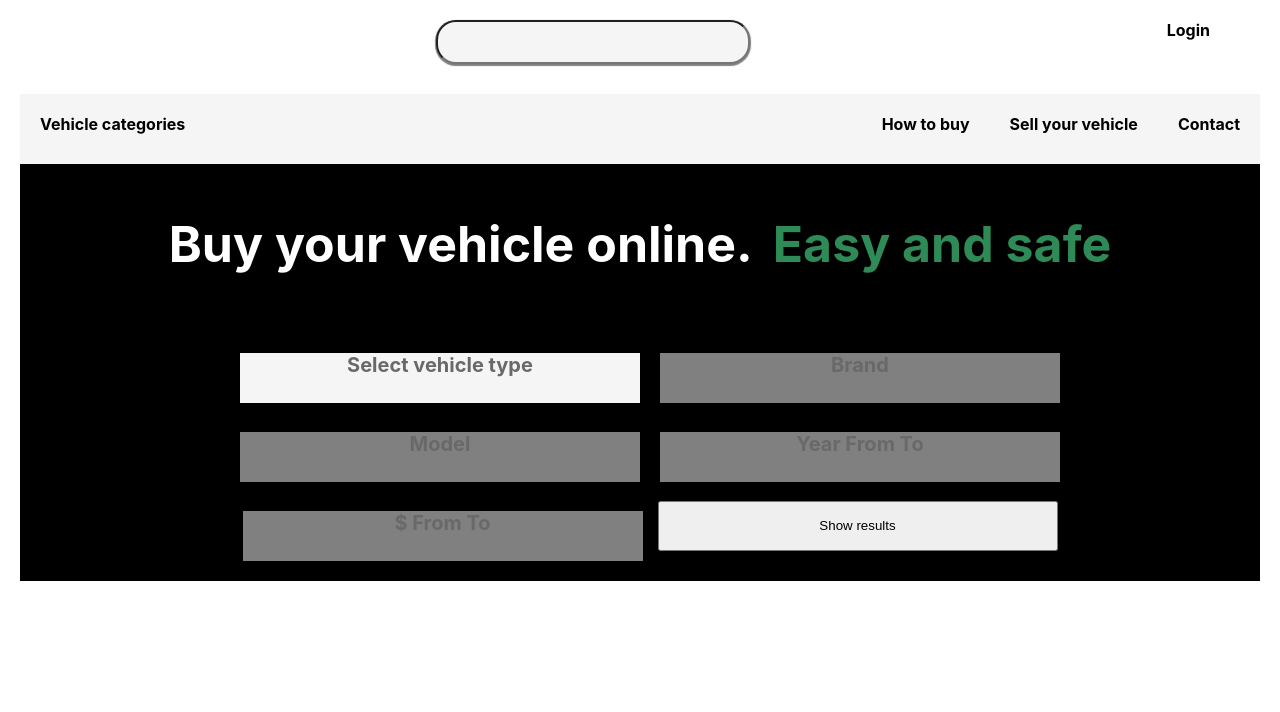
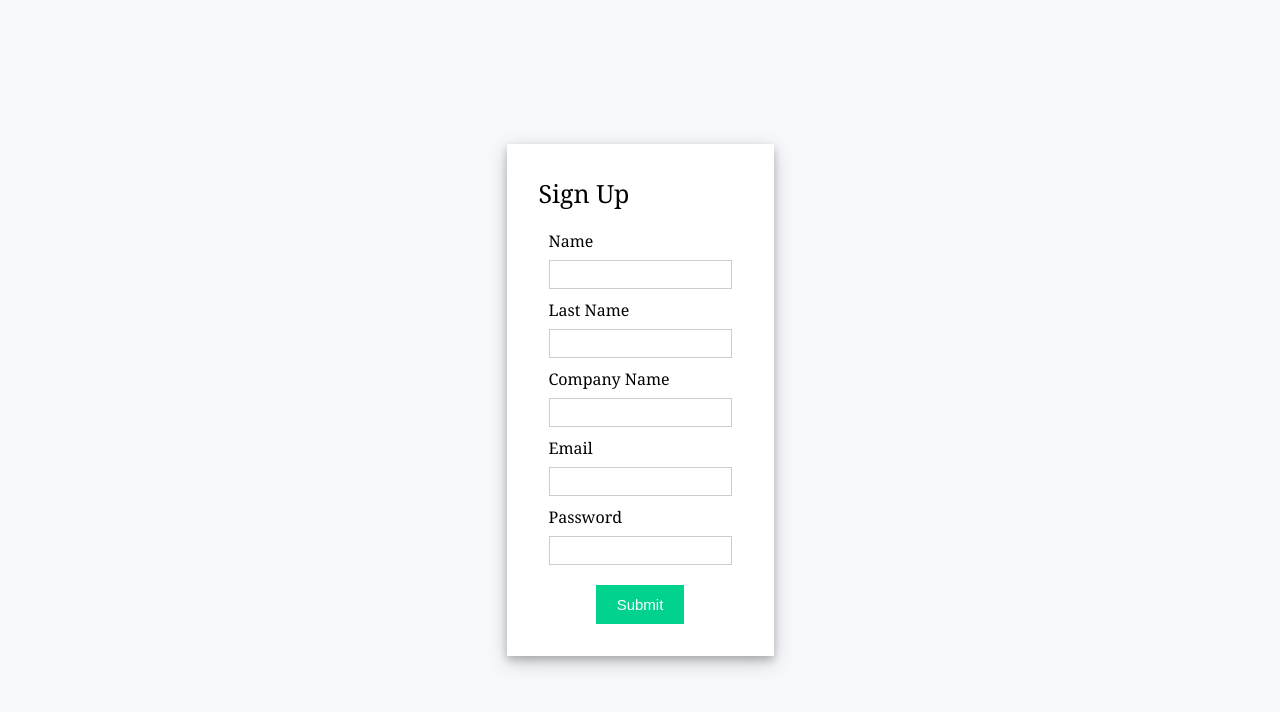
Before and after one commit to MartinTTodorov/BasWorld_ChatBot, a React (Create React App) app in the folder front end/bas_world_design/: page /signup in a window 1280 px wide. Shown: the top 712 px of the page. Built offline with nearby package versions, Linux system fonts and the light colour scheme.

Commit message:
Front end changes signin siggnup rooter

```diff
--- a/front end/bas_world_design/package.json
+++ b/front end/bas_world_design/package.json
@@ -6,8 +6,10 @@
     "@testing-library/jest-dom": "^5.16.5",
     "@testing-library/react": "^13.4.0",
     "@testing-library/user-event": "^13.5.0",
+    "axios": "^1.1.3",
     "react": "^18.2.0",
     "react-dom": "^18.2.0",
+    "react-router-dom": "^6.4.2",
     "react-scripts": "5.0.1",
     "web-vitals": "^2.1.4"
   },
--- a/front end/bas_world_design/src/App.js
+++ b/front end/bas_world_design/src/App.js
@@ -1,35 +1,26 @@
-import logo from './logo.svg';
-import './App.css';
+import React from "react";
+import {
+    BrowserRouter as Router,
+    Routes,
+    Route
+  } from "react-router-dom";
+import Login from "./pages/login";
+import MainPage from "./pages/mainpage";
+import Signup from "./pages/signup"
 
 
-function App() {
-    return (
-        <div className="App">
-            <header className="App-header">
-                <input className="SearchBar" type="text"></input>
-                <div className="LogIn">Login</div>
-                <div className="header">
-                    <div className="categories">Vehicle categories</div>
-                    <div className="contact">Contact</div>
-                    <div className="sell">Sell your vehicle</div>
-                    <div className="buy_info">How to buy</div>
-                </div>
-                <div className="vehicle">
-                    <p className="green">Buy your vehicle online.</p>
-                    <p className="white"> Easy and safe</p>
-                    <div className="filter">
-                        <div className="type">Select vehicle type</div>
-                        <div className="filters">Brand</div>
-                        <div className="filters">Model</div>
-                        <div className="filters">Year From To</div>
-                        <div className="filters">$ From To</div>
-                        <button className="results">Show results</button>
-                    </div>
-                </div>
-            </header>
+function App (){
+    return(
 
-        </div>
-    );
+      <div>
+          <Router>
+                <Routes>
+                  <Route path="/signup" element={<Signup/>}/>
+                  <Route path="/login" element={<Login/>}/>
+                  <Route path="/" element={<MainPage/>}/>
+                </Routes>
+            </Router>
+      </div>
+          );
 }
-
 export default App;
--- /dev/null
+++ b/front end/bas_world_design/src/pages/login.js
@@ -0,0 +1,56 @@
+import React, { useState } from "react";
+import axios from "axios";
+import "./styles.css";
+
+const Login=()=> {
+
+    const [result, setResult] = useState(false);
+
+    const [data, setData] = useState({
+        username:"",
+        password:""
+    });
+
+
+
+    const handleSubmit = async(e) => {
+
+        e.preventDefault();
+
+     await axios.post("http://localhost:8080/user/login",data).then(result =>console.log(result));
+
+    };
+
+
+
+    // JSX code for login form
+    const renderForm = (
+        <div className="form">
+            <form onSubmit={handleSubmit}>
+                <div className="input-container">
+                    <label>Name </label>
+                    <input type="text" value={data.name}  onChange={(e)=>setData(prevState => ({...prevState,name: e.target.value}))} required />
+                </div>
+                <div className="input-container">
+                    <label>Password </label>
+                    <input type="password" value={data.lastName}  onChange={(e)=>setData(prevState => ({...prevState,password: e.target.value}))} required />
+                </div>
+
+                <div className="button-container">
+                    <input type="submit" />
+                </div>
+            </form>
+        </div>
+    );
+
+    return (
+        <div className="app">
+            <div className="login-form">
+                <div className="title">Sign In</div>
+                {result ? <div>Welcome</div> : renderForm}
+            </div>
+        </div>
+    );
+}
+
+export default Login;
--- /dev/null
+++ b/front end/bas_world_design/src/pages/mainpage.js
@@ -0,0 +1,34 @@
+import React from "react";
+import logo from './logo.svg';
+import './App.css';
+const MainPage=()=>{
+    return(
+        <div className="App">
+            <header className="App-header">
+                <input className="SearchBar" type="text"></input>
+                <div className="LogIn">Login</div>
+                <div className="header">
+                    <div className="categories">Vehicle categories</div>
+                    <div className="contact">Contact</div>
+                    <div className="sell">Sell your vehicle</div>
+                    <div className="buy_info">How to buy</div>
+                </div>
+                <div className="vehicle">
+                    <p className="green">Buy your vehicle online.</p>
+                    <p className="white"> Easy and safe</p>
+                    <div className="filter">
+                        <div className="type">Select vehicle type</div>
+                        <div className="filters">Brand</div>
+                        <div className="filters">Model</div>
+                        <div className="filters">Year From To</div>
+                        <div className="filters">$ From To</div>
+                        <button className="results">Show results</button>
+                    </div>
+                </div>
+            </header>
+
+        </div>
+    );
+}
+
+export default MainPage;
--- /dev/null
+++ b/front end/bas_world_design/src/pages/signup.js
@@ -0,0 +1,70 @@
+import React, { useState } from "react";
+import axios from "axios";
+import "./styles.css";
+
+const Signup=()=> {
+
+    const [isSubmitted, setIsSubmitted] = useState(false);
+
+    const [data, setData] = useState({
+        name:"",
+        lastName:"",
+        companyName:"",
+        email:"",
+        password:""
+    });
+
+
+    const handleSubmit = (e) => {
+
+        e.preventDefault();
+
+     axios.post("http://localhost:8080/user/save",data).then(res=> console.log(res.data))
+
+    };
+
+
+
+    // JSX code for login form
+    const renderForm = (
+        <div className="form">
+            <form onSubmit={handleSubmit}>
+                <div className="input-container">
+                    <label>Name </label>
+                    {/*<input type="text" value={data.name}  onChange={(e) => (data=>data.name).setData(e.target.value)} required />*/}
+                    <input type="text" value={data.name}  onChange={(e)=>setData(prevState => ({...prevState,name: e.target.value}))} required />
+                </div>
+                <div className="input-container">
+                    <label>Last Name </label>
+                    <input type="text" value={data.lastName}  onChange={(e)=>setData(prevState => ({...prevState,lastName: e.target.value}))} required />
+                </div>
+                <div className="input-container">
+                    <label>Company Name </label>
+                    <input type="text" value={data.companyName}  onChange={(e)=>setData(prevState => ({...prevState,companyName: e.target.value}))} required />
+                </div>
+                <div className="input-container">
+                    <label>Email</label>
+                    <input type="text" value={data.email}  onChange={(e)=>setData(prevState => ({...prevState,email: e.target.value}))} required />
+                </div>
+                <div className="input-container">
+                    <label>Password </label>
+                    <input type="text" value={data.password}  onChange={(e)=>setData(prevState => ({...prevState,password: e.target.value}))} required />
+                </div>
+                <div className="button-container">
+                    <input type="submit" />
+                </div>
+            </form>
+        </div>
+    );
+
+    return (
+        <div className="app">
+            <div className="login-form">
+                <div className="title">Sign Up</div>
+                {isSubmitted ? <div>User is successfully logged in</div> : renderForm}
+            </div>
+        </div>
+    );
+}
+
+export default Signup;
--- /dev/null
+++ b/front end/bas_world_design/src/pages/styles.css
@@ -0,0 +1,63 @@
+.app {
+    font-family: sans-serif;
+    display: flex;
+    align-items: center;
+    justify-content: center;
+    flex-direction: column;
+    gap: 20px;
+    height: 100vh;
+    font-family: Cambria, Cochin, Georgia, Times, "Times New Roman", serif;
+    background-color: #f8f9fd;
+}
+
+input[type="text"],
+input[type="password"] {
+    height: 25px;
+    border: 1px solid rgba(0, 0, 0, 0.2);
+}
+
+input[type="submit"] {
+    margin-top: 10px;
+    cursor: pointer;
+    font-size: 15px;
+    background: #01d28e;
+    border: 1px solid #01d28e;
+    color: #fff;
+    padding: 10px 20px;
+}
+
+input[type="submit"]:hover {
+    background: #6cf0c2;
+}
+
+.button-container {
+    display: flex;
+    justify-content: center;
+}
+
+.login-form {
+    background-color: white;
+    padding: 2rem;
+    box-shadow: 0 4px 8px 0 rgba(0, 0, 0, 0.2), 0 6px 20px 0 rgba(0, 0, 0, 0.19);
+}
+
+.list-container {
+    display: flex;
+}
+
+.error {
+    color: red;
+    font-size: 12px;
+}
+
+.title {
+    font-size: 25px;
+    margin-bottom: 20px;
+}
+
+.input-container {
+    display: flex;
+    flex-direction: column;
+    gap: 8px;
+    margin: 10px;
+}
```
Also changed, not shown: front end/bas_world_design/src/pages/App.css (renamed from front end/bas_world_design/src/App.css), front end/bas_world_design/src/pages/logo.svg (renamed from front end/bas_world_design/src/logo.svg), 1 other file (tests, documents, lock files or other folders).
